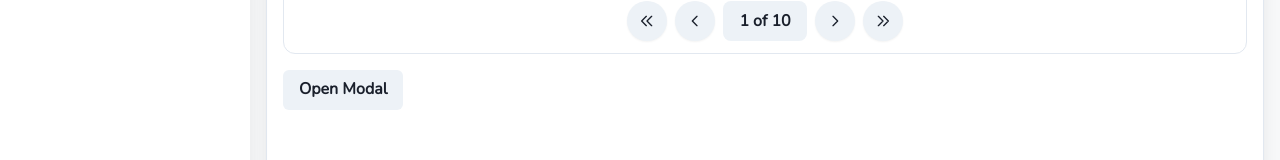
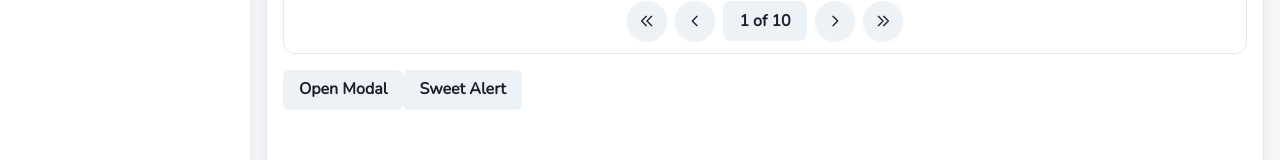
Before and after one commit to coder-anmol/opencourseware-frontend, a Next.js app: page /admin in a window 1280 px wide. Shown: the part 421-581 px from the top of the page. Built offline with nearby package versions, Linux system fonts and the light colour scheme.

Commit message:
sweet alert added and tested

```diff
--- a/package.json
+++ b/package.json
@@ -14,6 +14,7 @@
     "@emotion/styled": "^11.9.3",
     "@fontsource/nunito": "^4.5.9",
     "@fontsource/open-sans": "^4.5.10",
+    "@sweetalert/with-react": "^0.1.1",
     "formik": "^2.2.9",
     "framer-motion": "^6.3.11",
     "next": "12.1.6",
@@ -24,6 +25,7 @@
     "react-player": "^2.10.1",
     "react-rating-stars-component": "^2.2.0",
     "sharp": "^0.30.7",
+    "sweetalert": "^2.1.2",
     "validator": "^13.7.0",
     "zustand": "^4.0.0-rc.1"
   },
--- a/pages/admin/index.js
+++ b/pages/admin/index.js
@@ -1,6 +1,7 @@
 import ModalDefault from "@/components/Modal";
 import TableDemo from "@/components/TableDemo";
 import { Box, Button, useDisclosure, Text } from "@chakra-ui/react";
+import swal from "@sweetalert/with-react";
 
 const Index = () => {
     const { isOpen, onOpen, onClose } = useDisclosure();
@@ -42,6 +43,19 @@ const Index = () => {
 
             <Box my={4}>
                 <Button onClick={onOpen}>Open Modal</Button>
+                <Button
+                    onClick={() => {
+                        swal({
+                            text: "How was your experience getting help with this issue?",
+                            icon: "success",
+                            buttons: {
+                                cancel: "Close",
+                            },
+                        });
+                    }}
+                >
+                    Sweet Alert
+                </Button>
             </Box>
         </Box>
     );
```
Also changed, not shown: 1 other file (tests, documents, lock files or other folders).
